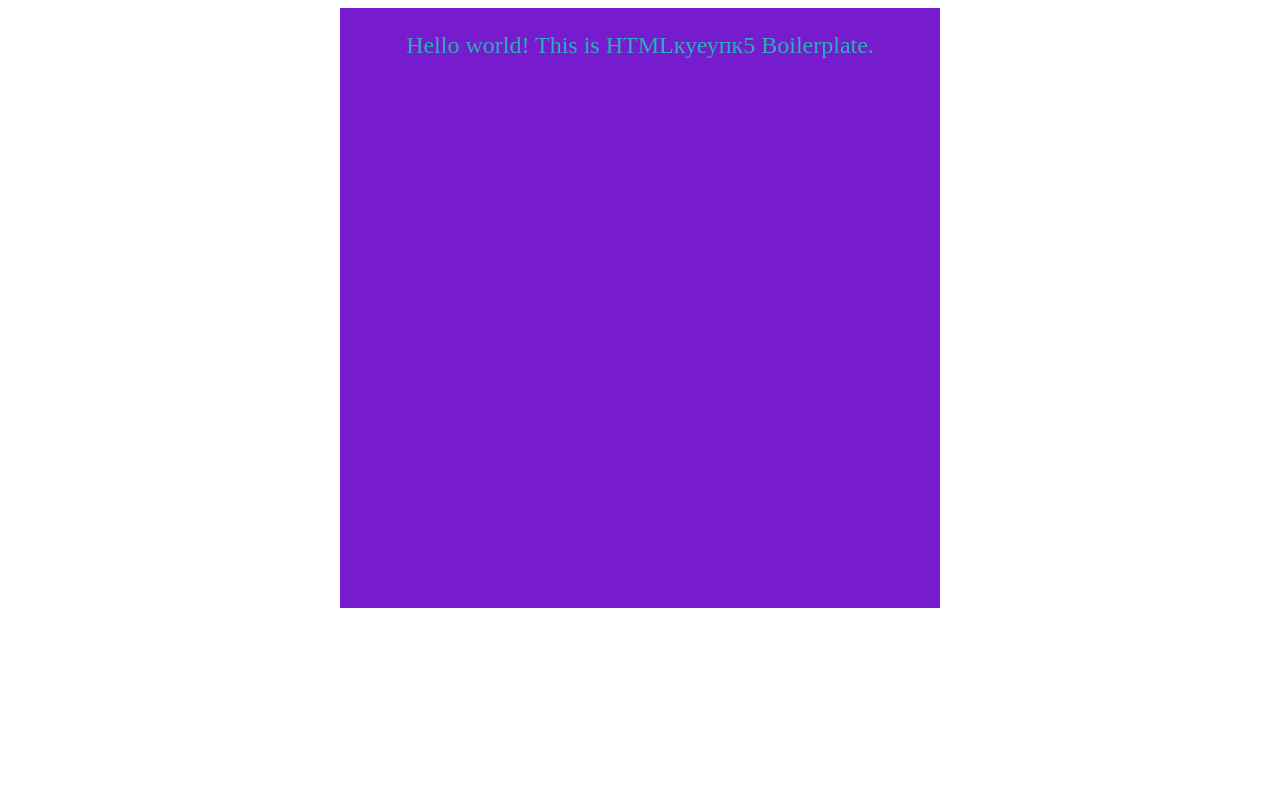
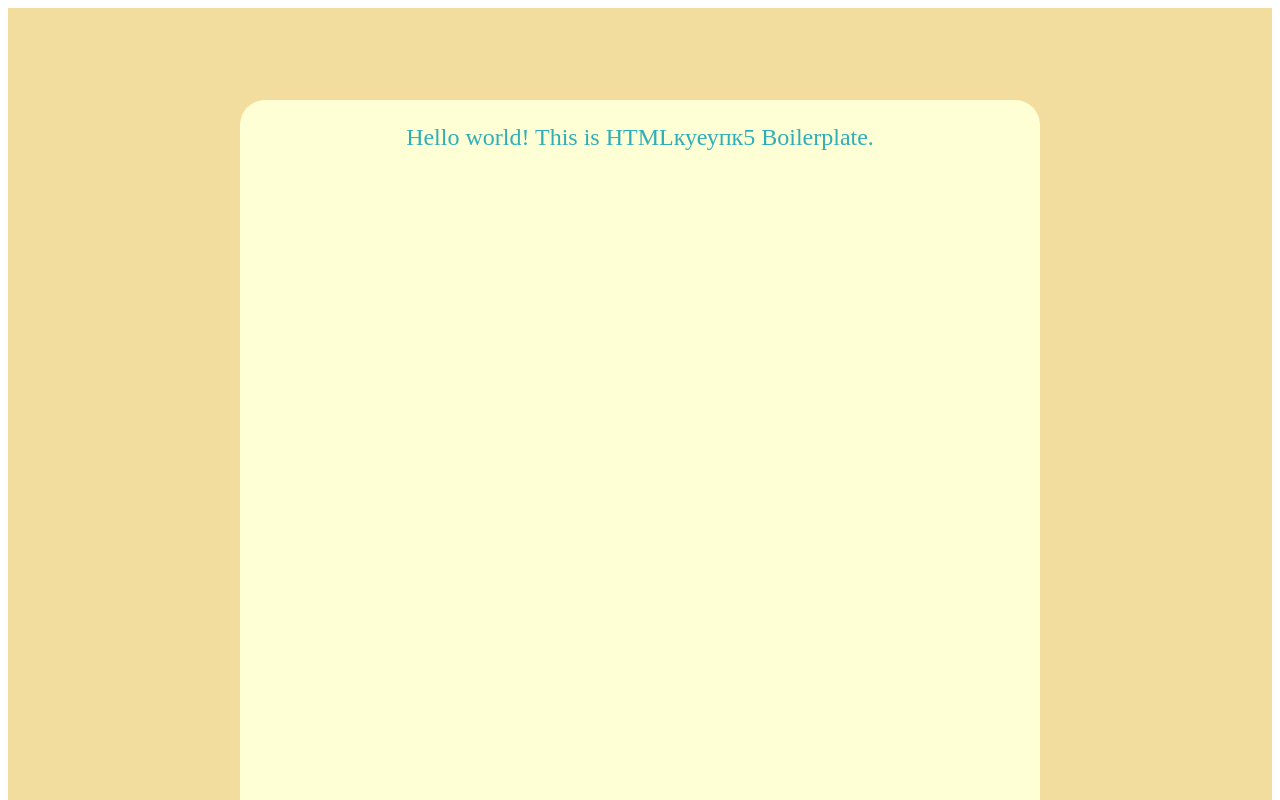
Before and after one commit to Ferox6/Recipe-Page, a website built with webpack: page index.html in a window 1280 px wide. Shown: the top 800 px of the page. Built offline with nearby package versions, Linux system fonts and the light colour scheme.

Commit message:
add proportions

```diff
--- a/css/style.css
+++ b/css/style.css
@@ -1,17 +1,21 @@
 .page{
   width: 100%;
-  height: 100%;
+  height: 1280px;
   align-content: center;
   justify-content: center;
   display: flex;
+  background-color: #f2dd9f;
 }
 .maintainer{
-  background-color: #761bcd;
-  width: 600px;
-  height: 600px;
+  background-color: #ffffd6;
+  width: 800px;
+  height: 1080px;
   align-content: center;
   justify-content: center;
   display: flex;
+  border-radius: 25px;
+  position: absolute;
+  top: 100px;
 
 }
 
```
